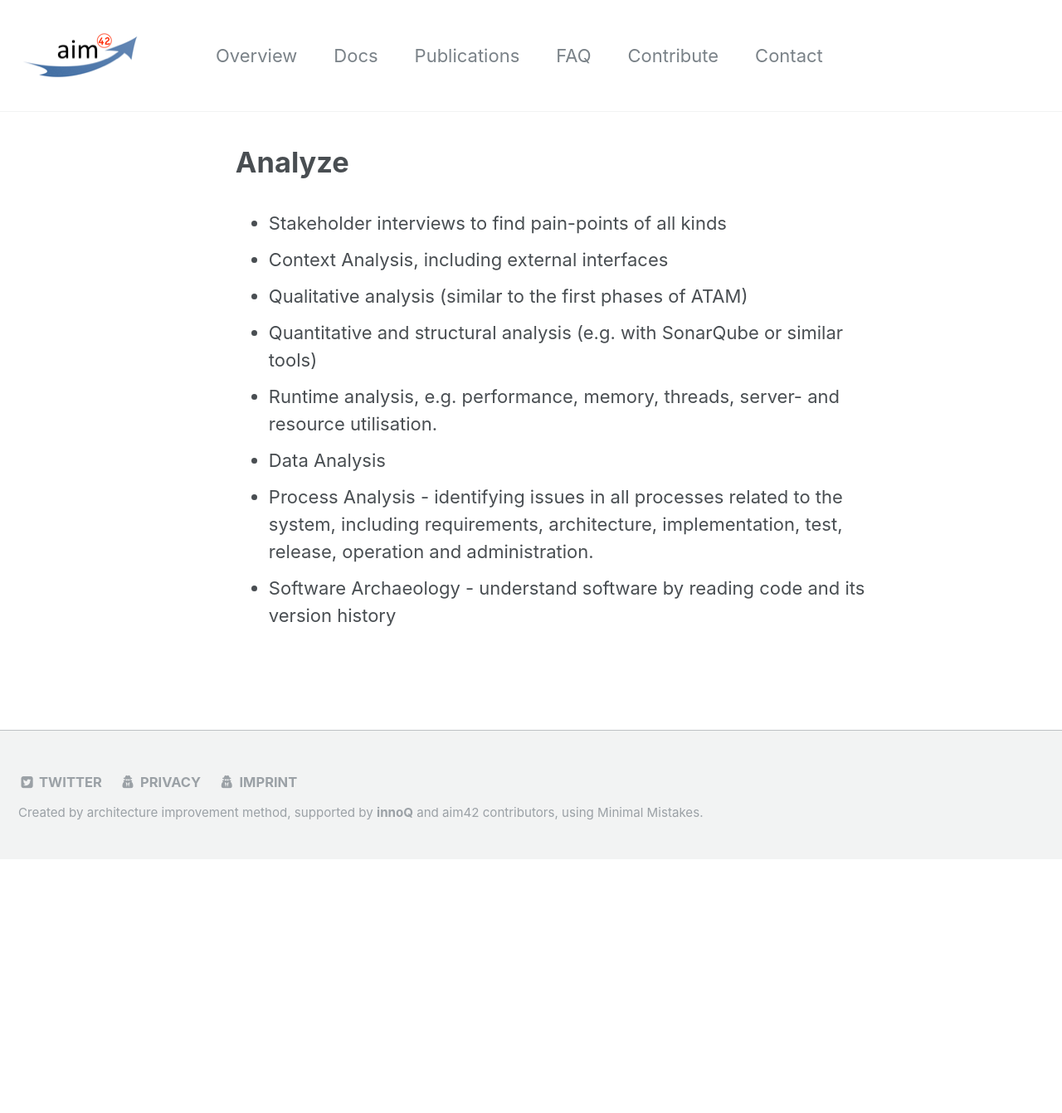
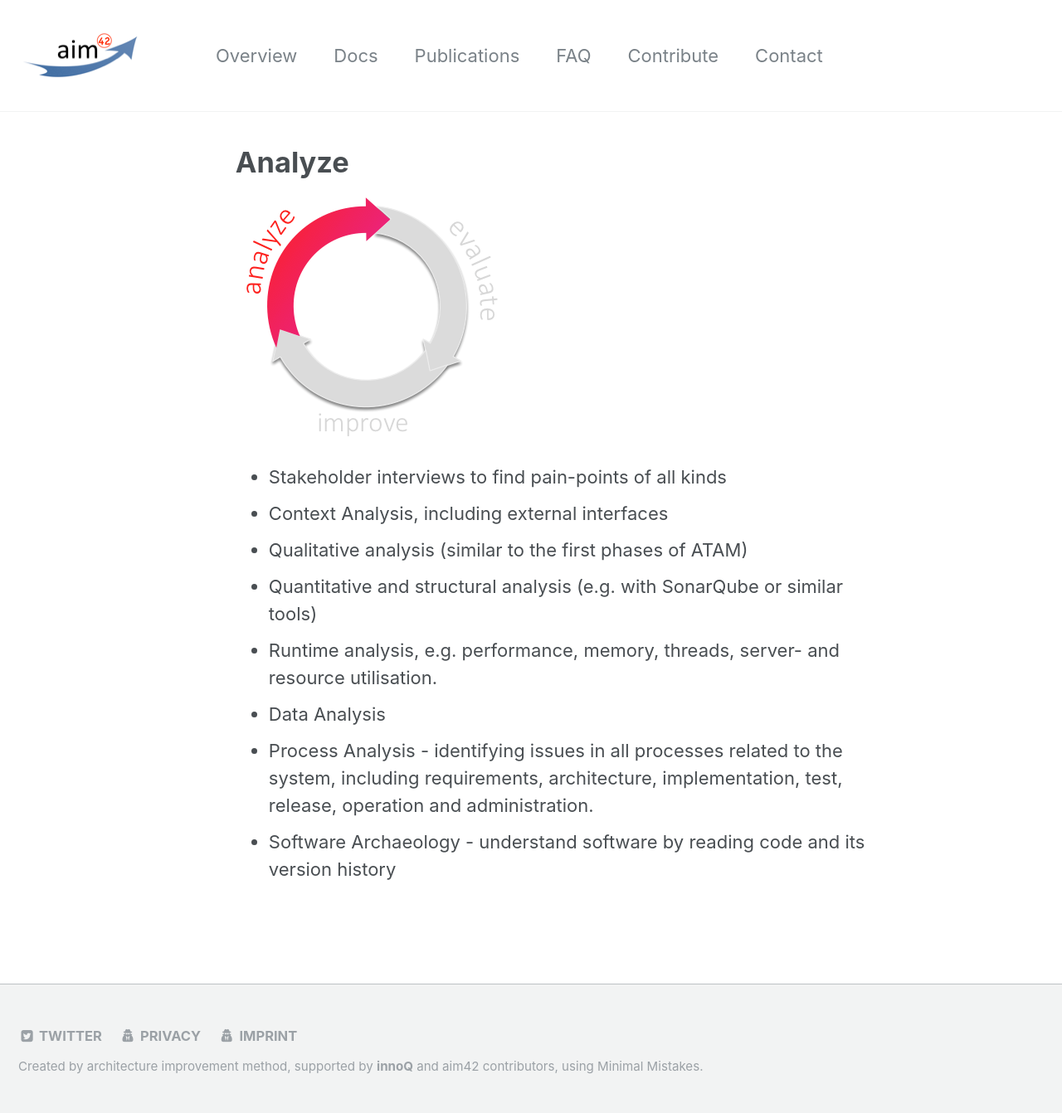
Before and after one commit to aim42/aim42.org-site, a Jekyll site: the page built from _apply/10-analyze.md, in a window 1280 px wide. Shown: the whole page at 83% size. Built offline with Jekyll 4.4.1, drawn with Linux system fonts in a browser that asks for light colours; before the commit the page ends 1036 px from its top, so only the background shows below that.

Commit message:
did my best to fix #229 (thx to MarkusH for reporting these bugs)

```diff
--- a/_apply/10-analyze.md
+++ b/_apply/10-analyze.md
@@ -2,8 +2,11 @@
 title: "Analyze"
 layout: single
 excerpt: "Find problems, risks, deficiencies and technical debt within your system and your development process."
+permalink: /analyze
 
 ---
+![](/images/analyze-phase.png)
+
 
 * Stakeholder interviews to find pain-points of all kinds
 * Context Analysis, including external interfaces
@@ -13,3 +16,12 @@ excerpt: "Find problems, risks, deficiencies and technical debt within your syst
 * Data Analysis
 * Process Analysis - identifying issues in all processes related to the system, including requirements, architecture, implementation, test, release, operation and administration.
 * Software Archaeology - understand software by reading code and its version history
+
+
+{% for page in site.analyze %}
+
+### [{{ page.title }}]({{ page.url }})
+
+{{ page.excerpt }}
+
+{% endfor %}
```
Also changed, not shown: _pages/docs.md (+1 -1 lines).
